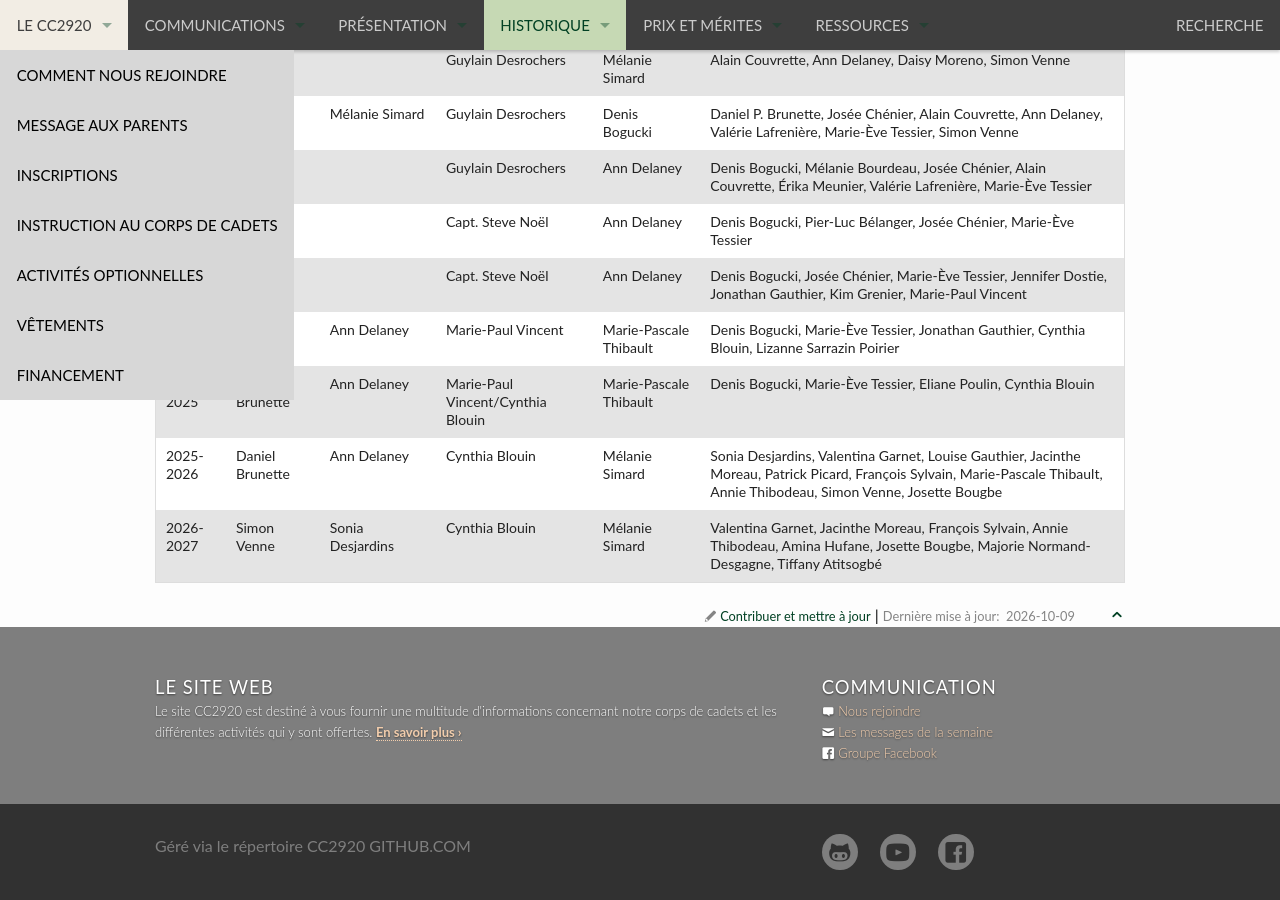
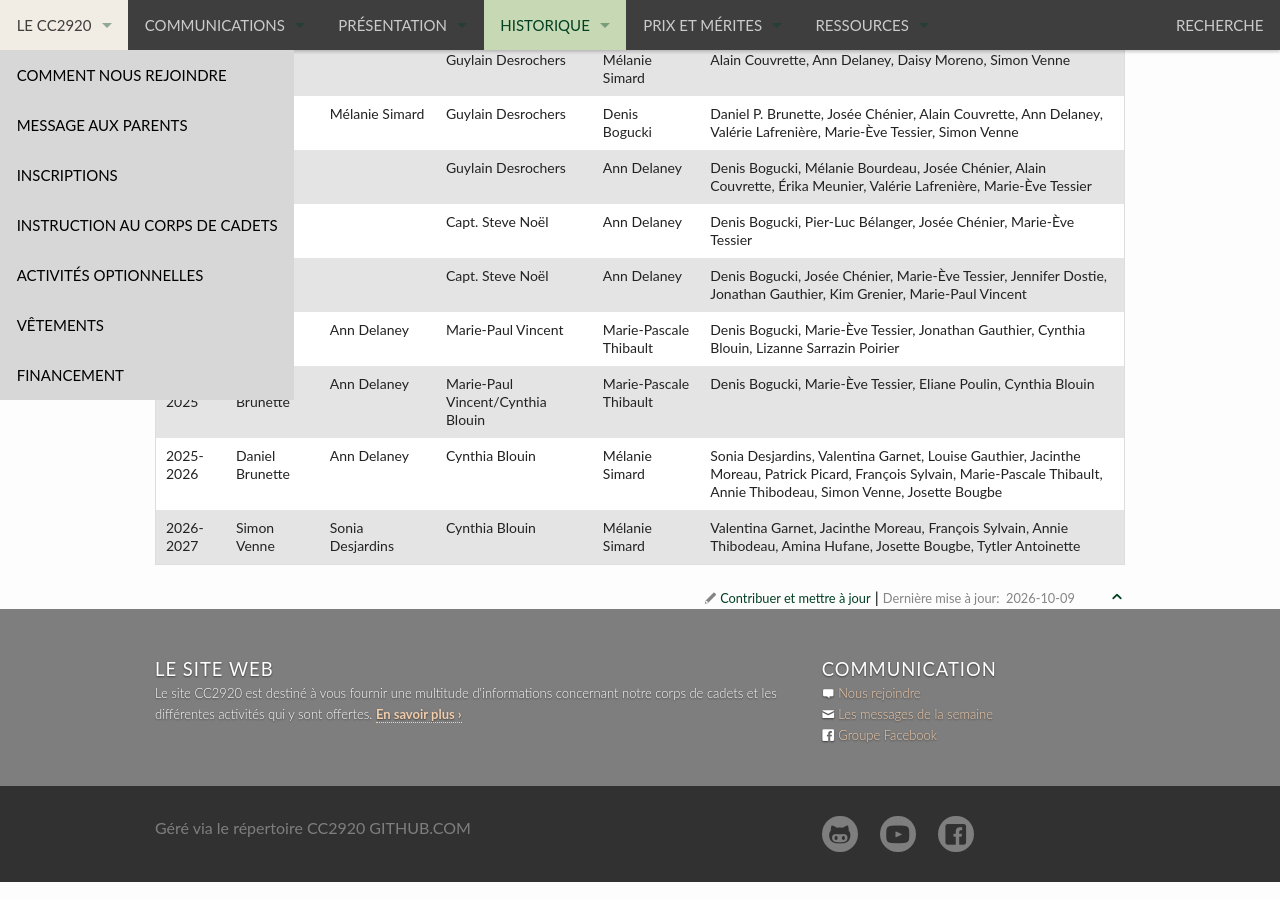
Before and after one commit to CC2920/web, a Jekyll site: the page built from _historique/comite-soutien.md, in a window 1280 px wide and 900 px high, scrolled down 2815 px. Built offline with Jekyll 4.4.1, drawn with Linux system fonts in a browser that asks for light colours.

Commit message:
Update 2026-2027 committee member list

```diff
--- a/_historique/comite-soutien.md
+++ b/_historique/comite-soutien.md
@@ -68,4 +68,4 @@ En septembre 2010, on comptait cinq membres du comité de soutien et quatre bén
 | 2023-2024 | Daniel Brunette | Ann Delaney | Marie-Paul Vincent | Marie-Pascale Thibault | Denis Bogucki, Marie-Ève Tessier, Jonathan Gauthier, Cynthia Blouin, Lizanne Sarrazin Poirier |
 | 2024-2025 | Daniel Brunette | Ann Delaney | Marie-Paul Vincent/Cynthia Blouin | Marie-Pascale Thibault | Denis Bogucki, Marie-Ève Tessier, Eliane Poulin, Cynthia Blouin |
 | 2025-2026 | Daniel Brunette | Ann Delaney | Cynthia Blouin | Mélanie Simard | Sonia Desjardins, Valentina Garnet, Louise Gauthier, Jacinthe Moreau, Patrick Picard, François Sylvain, Marie-Pascale Thibault, Annie Thibodeau, Simon Venne, Josette Bougbe |
-| 2026-2027 | Simon Venne | Sonia Desjardins | Cynthia Blouin | Mélanie Simard | Valentina Garnet, Jacinthe Moreau,  François Sylvain, Annie Thibodeau,  Amina Hufane, Josette Bougbe, Majorie Normand-Desgagne, Tiffany Atitsogbé |
+| 2026-2027 | Simon Venne | Sonia Desjardins | Cynthia Blouin | Mélanie Simard | Valentina Garnet, Jacinthe Moreau,  François Sylvain, Annie Thibodeau,  Amina Hufane, Josette Bougbe, Tytler Antoinette |
```
